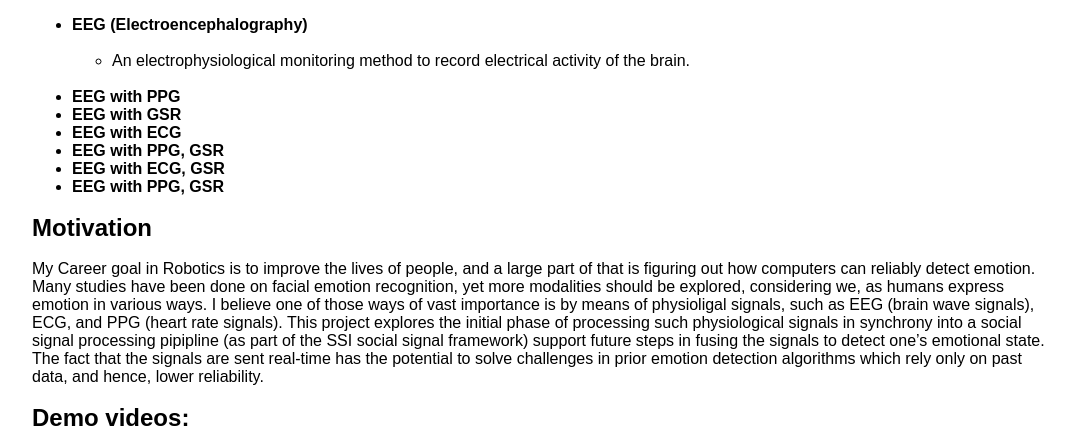
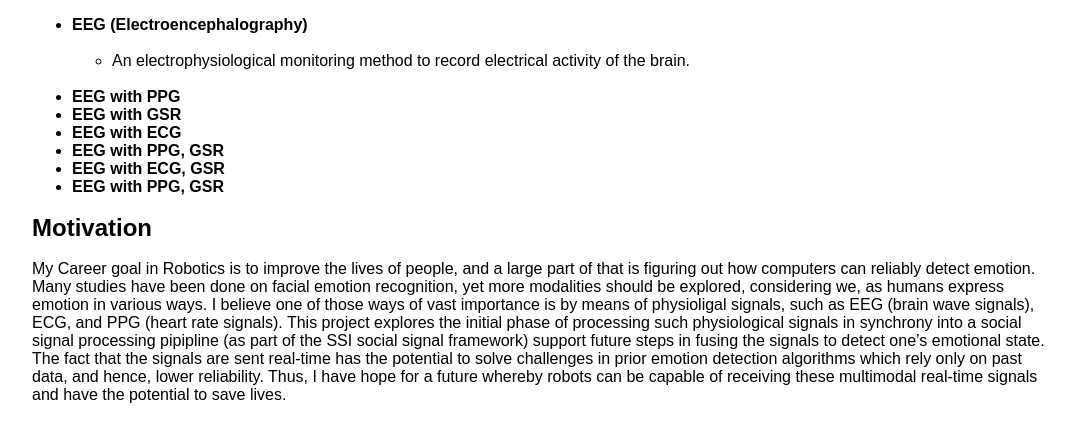
Before and after one commit to vnoelifant/vnoelifant.github.io, a Jekyll site: the page built from _projects/project-2.md, in a window 1280 px wide and 900 px high, scrolled down 473 px, cut to the strip 0-426 px from the top of the window. Shown: the whole strip, without its empty margins (96-1171 px from the left). Built offline with Jekyll 4.4.1, drawn with Linux system fonts in a browser that asks for light colours; nearby versions of some CDN libraries.

Commit message:
adding more in motivation

```diff
--- a/_projects/project-2.md
+++ b/_projects/project-2.md
@@ -26,7 +26,7 @@
 
 
 ## Motivation
-My Career goal in Robotics is to improve the lives of people, and a large part of that is figuring out how computers can reliably detect emotion. Many studies have been done on facial emotion recognition, yet more modalities should be explored, considering we, as humans express emotion in various ways. I believe one of those ways of vast importance is by means of physioligal signals, such as EEG (brain wave signals), ECG, and PPG (heart rate signals). This project explores the initial phase of processing such physiological signals in synchrony into a social signal processing pipipline (as part of the SSI social signal framework) support future steps in fusing the signals to detect one's emotional state. The fact that the signals are sent real-time has the potential to solve challenges in prior emotion detection algorithms which rely only on past data, and hence, lower reliability.
+My Career goal in Robotics is to improve the lives of people, and a large part of that is figuring out how computers can reliably detect emotion. Many studies have been done on facial emotion recognition, yet more modalities should be explored, considering we, as humans express emotion in various ways. I believe one of those ways of vast importance is by means of physioligal signals, such as EEG (brain wave signals), ECG, and PPG (heart rate signals). This project explores the initial phase of processing such physiological signals in synchrony into a social signal processing pipipline (as part of the SSI social signal framework) support future steps in fusing the signals to detect one's emotional state. The fact that the signals are sent real-time has the potential to solve challenges in prior emotion detection algorithms which rely only on past data, and hence, lower reliability. Thus, I have hope for a future whereby robots can be capable of receiving these multimodal real-time signals and have the potential to save lives.
 
 
 ## Demo videos:
```
